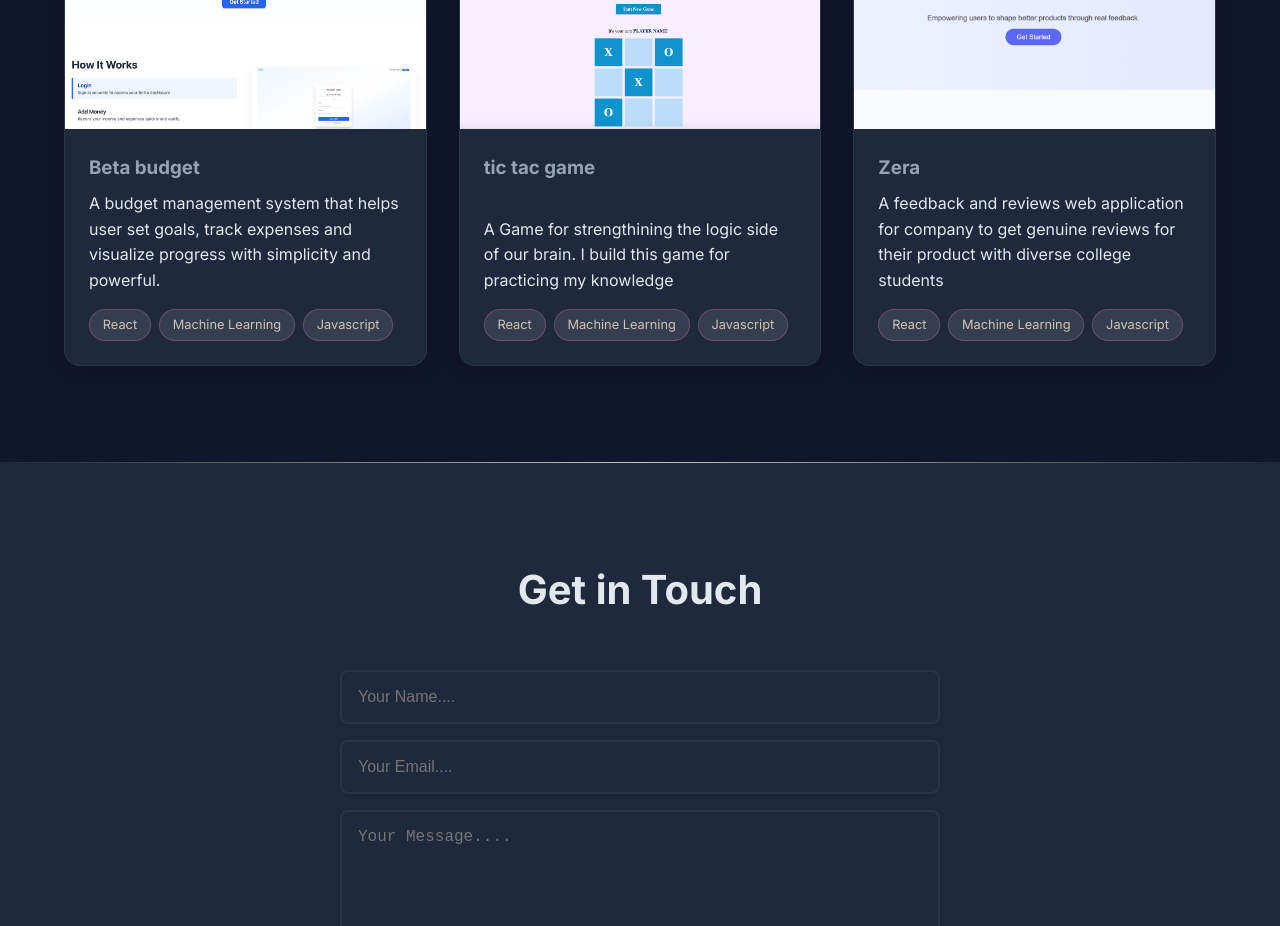
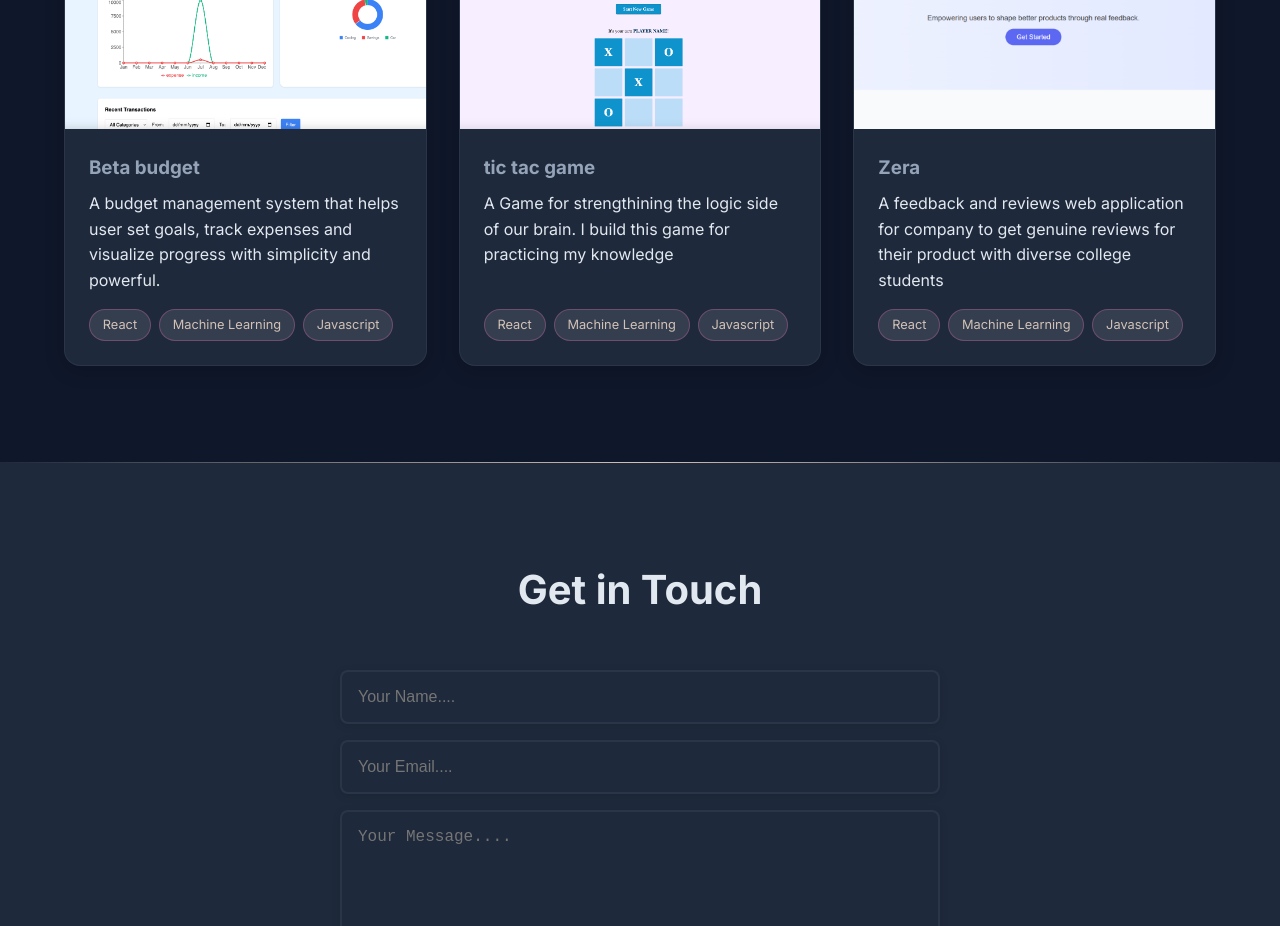
Before and after one commit to victorcreativee/personal-portfolio, a React (Vite) app: page / in a window 1280 px wide. Shown: the part 1120-2046 px from the top of the page. Built offline with nearby package versions, Linux system fonts and the light colour scheme.

Commit message:
last chage

```diff
--- a/src/App.css
+++ b/src/App.css
@@ -420,11 +420,12 @@ body {
 .project-card h3 {
   padding: 1.5rem 1.5rem 0.5rem;
   color: var(--light-text);
-  flex-grow: 1;
+  /* flex-grow: 1; */
 
 }
 .project-card p {
   padding: 0 1.5rem 1rem 1.5rem;
+  flex-grow: 1;
 
 }
 .project-tech {
```
Also changed, not shown: public/projects/beta.png.
